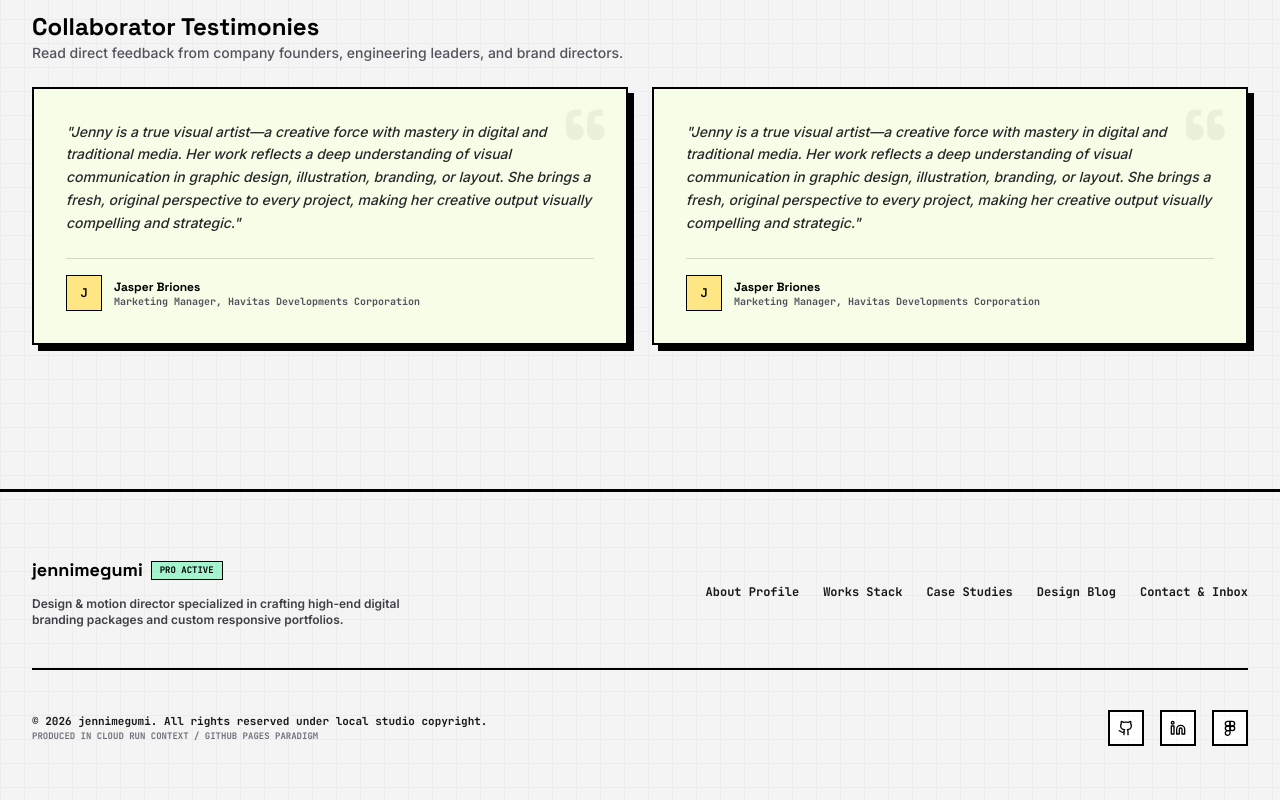
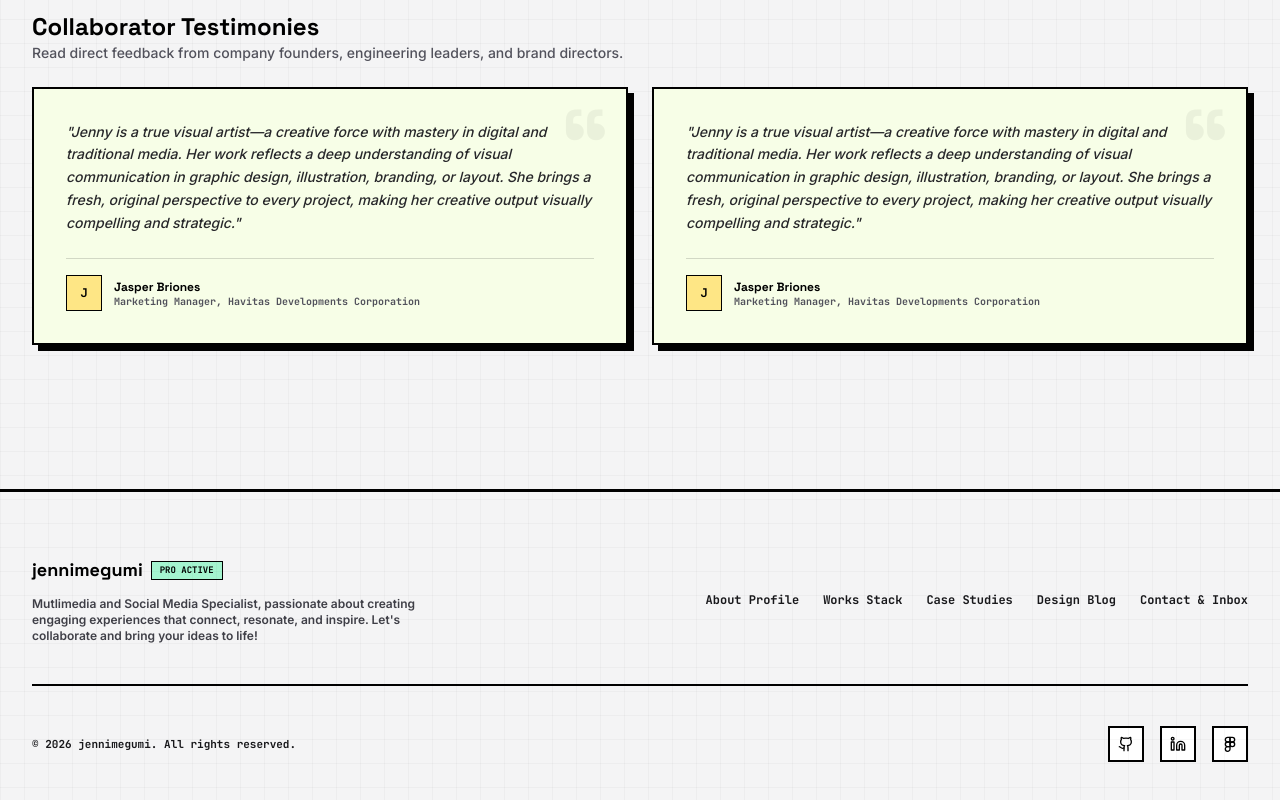
Before and after one commit to jennimegumi/Portfolio-by-jennimegumi, a React (Vite) app: page / in a window 1280 px wide. Shown: the part 1781-2581 px from the top of the page. Built offline with nearby package versions, Linux system fonts and the light colour scheme.

Commit message:
customization changes 2

```diff
--- a/package.json
+++ b/package.json
@@ -19,10 +19,10 @@
     "lucide-react": "^0.546.0",
     "motion": "^12.23.24",
     "react": "^19.0.1",
-    "react-dom": "^19.0.1",
-    "vite": "^6.2.3"
+    "react-dom": "^19.0.1"
   },
   "devDependencies": {
+    "@tailwindcss/oxide-win32-x64-msvc": "^4.3.3",
     "@types/express": "^4.17.21",
     "@types/node": "^22.14.0",
     "@types/react": "^19.2.18",
--- a/src/components/ContactForm.tsx
+++ b/src/components/ContactForm.tsx
@@ -165,21 +165,21 @@ export default function ContactForm() {
                 <div className="flex flex-col gap-1 p-3.5 border border-black bg-white">
                   <span className="text-zinc-500 text-[9px] font-extrabold uppercase tracking-widest">EMAIL INBOX</span>
                   <a href="mailto:marcus@vane.design" className="text-black hover:text-indigo-600 text-sm font-extrabold">
-                    marcus@vane.design
+                    jennygraceapo@gmail.com
                   </a>
                 </div>
 
                 <div className="flex flex-col gap-1 p-3.5 border border-black bg-white">
-                  <span className="text-zinc-500 text-[9px] font-extrabold uppercase tracking-widest">DRIBBBLE / BEHANCE</span>
-                  <a href="https://dribbble.com" className="text-black hover:text-indigo-600 text-sm font-extrabold">
-                    dribbble.com/marcusvane
+                  <span className="text-zinc-500 text-[9px] font-extrabold uppercase tracking-widest">BEHANCE</span>
+                  <a href="https://behance.net" className="text-black hover:text-indigo-600 text-sm font-extrabold">
+                    behance.net/jennimegumi
                   </a>
                 </div>
 
                 <div className="flex flex-col gap-1 p-3.5 border border-black bg-white">
                   <span className="text-zinc-500 text-[9px] font-extrabold uppercase tracking-widest">GITHUB ARCHIVE</span>
                   <a href="https://github.com" className="text-black hover:text-emerald-600 text-sm font-extrabold">
-                    github.com/marcus-vane
+                    github.com/jennimegumi
                   </a>
                 </div>
               </div>
--- a/src/components/Footer.tsx
+++ b/src/components/Footer.tsx
@@ -21,7 +21,7 @@ export default function Footer({ onNavigate }: FooterProps) {
               </span>
             </div>
             <p className="text-zinc-700 text-xs font-semibold max-w-sm">
-              Design & motion director specialized in crafting high-end digital branding packages and custom responsive portfolios.
+              Mutlimedia and Social Media Specialist, passionate about creating engaging experiences that connect, resonate, and inspire. Let's collaborate and bring your ideas to life!
             </p>
           </div>
 
@@ -50,16 +50,16 @@ export default function Footer({ onNavigate }: FooterProps) {
         <div className="mt-10 flex flex-col sm:flex-row sm:items-center sm:justify-between gap-6 text-zinc-505 font-mono text-[11px] font-bold">
 
           <div className="space-y-1">
-            <span>© {new Date().getFullYear()} {DESIGNER_INFO.name}. All rights reserved under local studio copyright.</span>
-            <span className="block text-[9px] text-zinc-500 uppercase">
+            <span>© {new Date().getFullYear()} {DESIGNER_INFO.name}. All rights reserved.</span>
+            {/*<span className="block text-[9px] text-zinc-500 uppercase">
               PRODUCED IN CLOUD RUN CONTEXT / GITHUB PAGES PARADIGM
-            </span>
+            </span>*/}
           </div>
 
           {/* Social Platform Links */}
           <div className="flex items-center space-x-4">
             <a
-              href="https://github.com"
+              href="https://github.com/jennimegumi"
               target="_blank"
               rel="noreferrer"
               className="border-2 border-black bg-white p-2 text-black hover:bg-yellow-300 bento-shadow-hover transition-all"
@@ -68,7 +68,7 @@ export default function Footer({ onNavigate }: FooterProps) {
               <Github className="h-4 w-4" />
             </a>
             <a
-              href="https://linkedin.com"
+              href="https://www.linkedin.com/in/jennimegumi/"
               target="_blank"
               rel="noreferrer"
               className="border-2 border-black bg-white p-2 text-black hover:bg-yellow-300 bento-shadow-hover transition-all"
```
Also changed, not shown: 1 other file (tests, documents, lock files or other folders).
